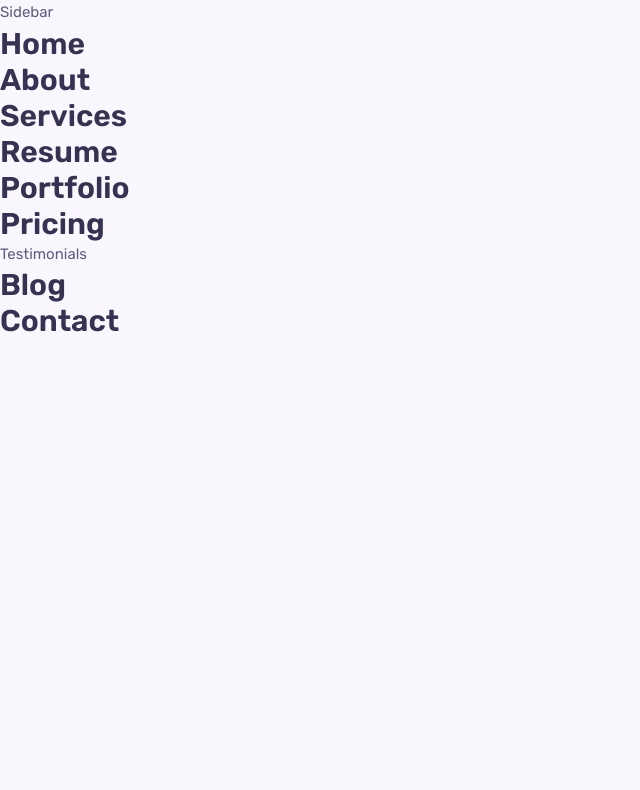
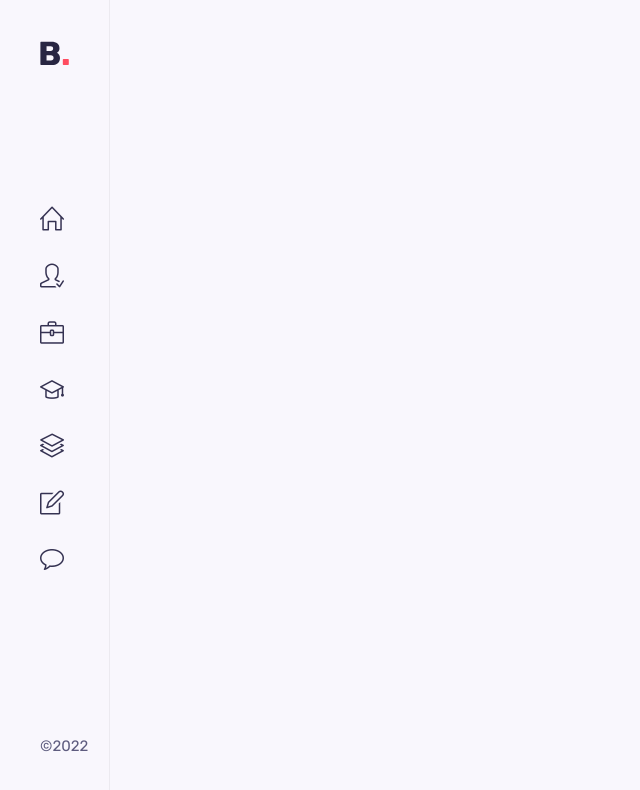
Before and after one commit to nazhansukri11/Portfolio_project, a React (Create React App) app: page / in a window 1280 px wide. Shown: the top 790 px of the page, without its empty margins (0-640 px from the left). Built offline with nearby package versions, Linux system fonts and the light colour scheme.

Commit message:
Sidebar component

```diff
--- a/src/App.css
+++ b/src/App.css
@@ -1,4 +1,4 @@
-.App {
+/* .App {
   text-align: center;
 }
 
@@ -35,4 +35,4 @@
   to {
     transform: rotate(360deg);
   }
-}
+} */
--- a/src/components/about/About.jsx
+++ b/src/components/about/About.jsx
@@ -3,7 +3,7 @@ import "./about.css";
 
 const About=()=>{
     return(
-        <h1>About</h1>
+        <div>About</div>
     )
 }
 
--- a/src/components/blog/Blog.jsx
+++ b/src/components/blog/Blog.jsx
@@ -3,7 +3,7 @@ import "./blog.css";
 
 const Blog=()=>{
     return(
-        <h1>Blog</h1>
+        <div>Blog</div>
     )
 }
 
--- a/src/components/contact/Contact.jsx
+++ b/src/components/contact/Contact.jsx
@@ -3,7 +3,7 @@ import "./contact.css";
 
 const Contact=()=>{
     return(
-        <h1>Contact</h1>
+        <div>Contact</div>
     )
 }
 
--- a/src/components/home/Home.jsx
+++ b/src/components/home/Home.jsx
@@ -3,7 +3,7 @@ import "./home.css";
 
 const Home=()=>{
     return(
-        <h1>Home</h1>
+        <div>Home</div>
     )
 }
 
--- a/src/components/portfolio/Portfolio.jsx
+++ b/src/components/portfolio/Portfolio.jsx
@@ -3,7 +3,7 @@ import "./portfolio.css";
 
 const Portfolio=()=>{
     return(
-        <h1>Portfolio</h1>
+        <div>Portfolio</div>
     )
 }
 
--- a/src/components/pricing/Pricing.jsx
+++ b/src/components/pricing/Pricing.jsx
@@ -3,7 +3,7 @@ import "./pricing.css";
 
 const Pricing=()=>{
     return(
-        <h1>Pricing</h1>
+        <div>Pricing</div>
     )
 }
 
--- a/src/components/resume/Resume.jsx
+++ b/src/components/resume/Resume.jsx
@@ -3,7 +3,7 @@ import "./resume.css";
 
 const Resume=()=>{
     return(
-        <h1>Resume</h1>
+        <div>Resume</div>
     )
 }
 
--- a/src/components/services/Services.jsx
+++ b/src/components/services/Services.jsx
@@ -3,7 +3,7 @@ import "./services.css";
 
 const Services=()=>{
     return(
-        <h1>Services</h1>
+        <div>Services</div>
     )
 }
 
--- a/src/components/sidebar/Sidebar.jsx
+++ b/src/components/sidebar/Sidebar.jsx
@@ -1,9 +1,73 @@
 import React from 'react';
 import "./sidebar.css";
+import Logo from "../../assets/logo.svg"
 
 const Sidebar=()=>{
     return(
-        <div>Sidebar</div>
+        <aside className="aside">
+            <a href="#home" className="nav__logo">
+                <img src={Logo} alt="" />
+            </a>
+
+            <nav className="nav">
+                <div className="nav__menu">
+                    <ul className="nav__list">
+
+                        <li className="nav__item">
+                            <a href="#home" className="nav__link">
+                                <i className="icon-home"></i>
+                            </a>
+                        </li>
+
+                        <li className="nav__item">
+                            <a href="#about" className="nav__link">
+                                <i className="icon-user-following"></i>
+                            </a>
+                        </li>
+
+                        <li className="nav__item">
+                            <a href="#services" className="nav__link">
+                                <i className="icon-briefcase"></i>
+                            </a>
+                        </li>
+
+                        <li className="nav__item">
+                            <a href="#resume" className="nav__link">
+                                <i className="icon-graduation"></i>
+                            </a>
+                        </li>
+
+                        <li className="nav__item">
+                            <a href="#portfolio" className="nav__link">
+                                <i className="icon-layers"></i>
+                            </a>
+                        </li>
+
+                        <li className="nav__item">
+                            <a href="#blog" className="nav__link">
+                                <i className="icon-note"></i>
+                            </a>
+                        </li>
+
+                        <li className="nav__item">
+                            <a href="#contact" className="nav__link">
+                                <i className="icon-bubble"></i>
+                            </a>
+                        </li>
+
+                        <li className="nav__item">
+                            <a href="#home" className="nav__link">
+
+                            </a>
+                        </li>
+                    </ul>
+                </div>
+            </nav>
+
+            <div className="nav__footer">
+                <span className="copyright">&copy;2022</span>
+            </div>
+        </aside>
     )
 }
 
--- a/src/components/sidebar/sidebar.css
+++ b/src/components/sidebar/sidebar.css
@@ -0,0 +1,25 @@
+.aside{
+    position:fixed;
+    left:0;
+    top:0;
+    background: var(--body-color);
+    border-right: 1px solid rgba(0,0,0,0.05);
+    padding: 2.5rem;
+    width:110px;
+    min-height: 100vh;
+    display: flex;
+    flex-direction: column;
+    justify-content: space-between;
+}
+
+.nav__list{
+    display: flex;
+    flex-direction: column;
+    row-gap: 1rem;
+}
+
+.nav__link{
+    font-size: 1.5rem;
+    color: var(--title-color);
+    font-weight: var(--font-bold);
+}
```
